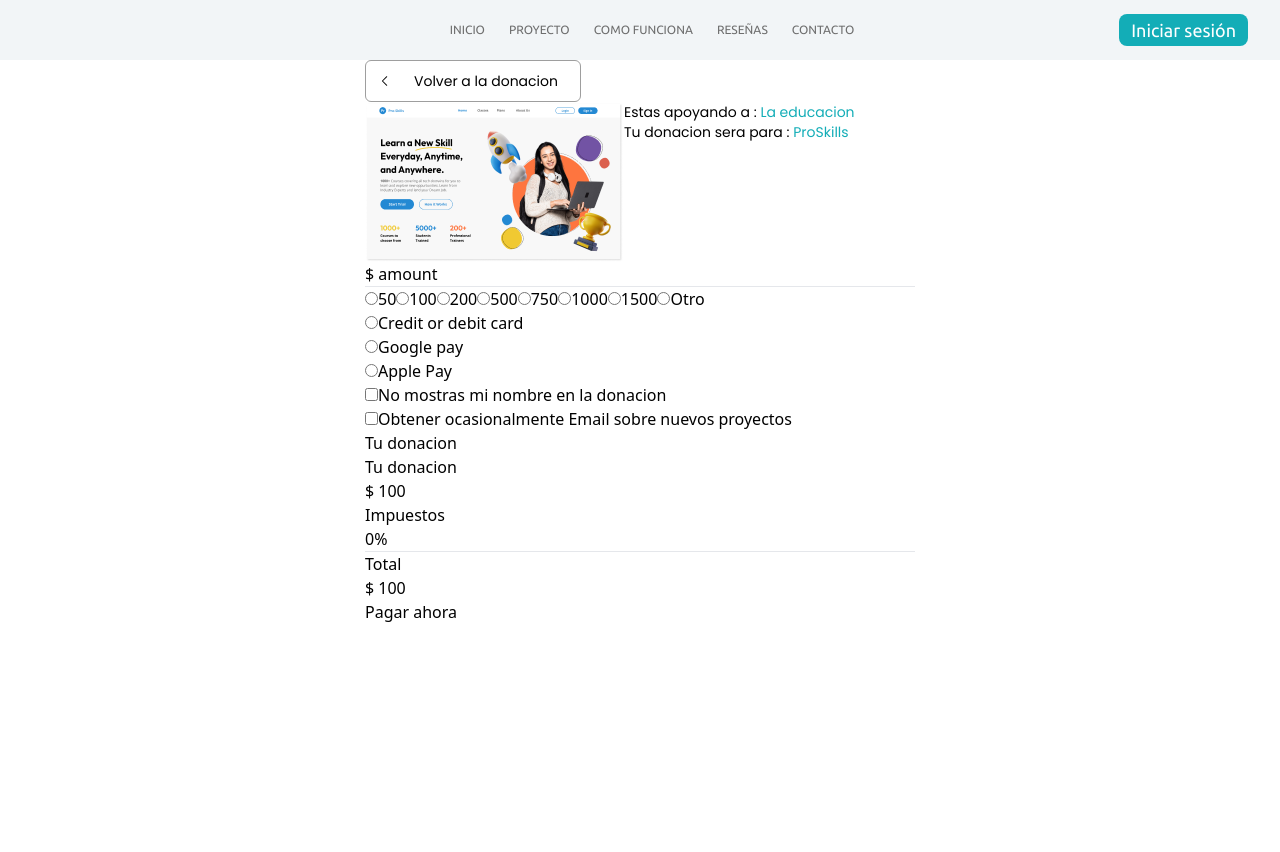
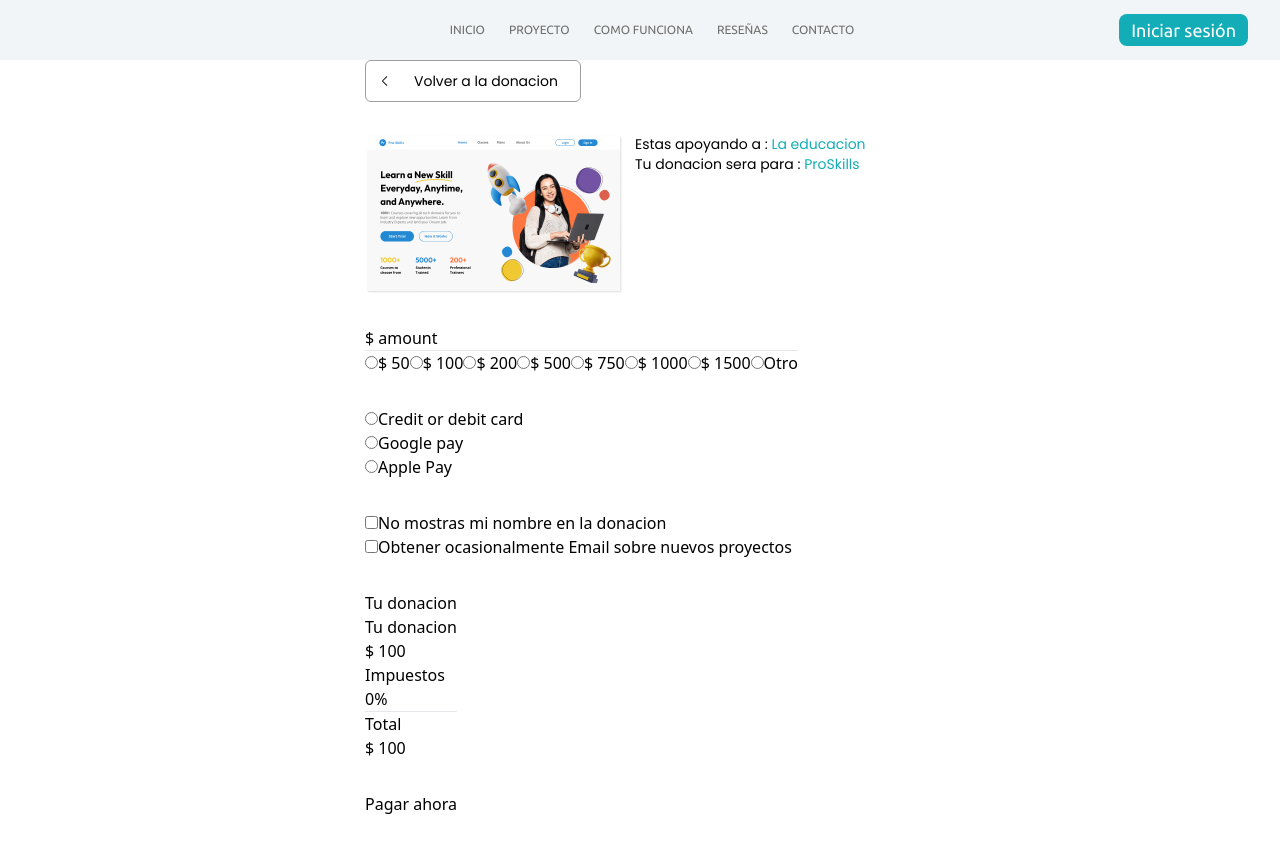
Before and after one commit to No-Country/s10-16-ft-node-react, a React (Vite) app in the folder frontend/: page /donation in a window 1280 px wide. Shown: the top 852 px of the page. Built offline with nearby package versions, Linux system fonts and the light colour scheme.

Commit message:
add: class to inputs

```diff
--- a/frontend/src/components/layout/PopUpDonation.tsx
+++ b/frontend/src/components/layout/PopUpDonation.tsx
@@ -4,49 +4,51 @@ export const PopUpDonation = () => {
 
   return (
     <section className="w-[550px] h-[843px] m-auto">
-      <div>
+      <div className='flex flex-col items-start gap-8'>
         <button className='flex items-center px-3 font-Poppins text-sm gap-3 border-solid border-disabled border-[1px] rounded-md'><CaretLeft /><p className='p-2.5'>Volver a la donacion </p></button>
-        <div className='flex'>
+        <div className='flex gap-[11px]'>
           <img src={imgExample} alt="" />
           <div>
             <p className='font-Poppins text-sm'> Estas apoyando a : <span className=' text-primary'>La educacion</span></p>
             <p className='font-Poppins text-sm'>Tu donacion sera para : <span className='text-primary'>ProSkills</span></p>
           </div>
         </div>
+        <div>
           <div>$ amount</div>
           <hr />
           <div className='flex'>
             <div>
-            <input type="radio" name='amount' id="50"/>
-            <label htmlFor="50">50</label>
+              <input className='text-primary' type="radio" name='amount' id="50"/>
+              <label htmlFor="50">$ 50</label>
             </div>
             <div>
-            <input type="radio" name='amount' id="100" />
-            <label htmlFor="100">100</label>
+              <input className='text-primary' type="radio" name='amount' id="100" />
+              <label htmlFor="100">$ 100</label>
             </div>
             <div>
-            <input type="radio" name='amount' id="200" />
-            <label htmlFor="200">200</label>
+              <input className='text-primary' type="radio" name='amount' id="200" />
+              <label htmlFor="200">$ 200</label>
             </div>
             <div>
-            <input type="radio" name='amount' id="500" />
-            <label htmlFor="500">500</label>
+              <input className='text-primary' type="radio" name='amount' id="500" />
+              <label htmlFor="500">$ 500</label>
             </div>
             <div>
-            <input type="radio" name='amount' id="750" />
-            <label htmlFor="750">750</label>
+              <input className='text-primary' type="radio" name='amount' id="750" />
+              <label htmlFor="750">$ 750</label>
             </div>
             <div>
-            <input type="radio" name='amount' id="1000" />
-            <label htmlFor="1000">1000</label>
+              <input className='text-primary' type="radio" name='amount' id="1000" />
+              <label htmlFor="1000">$ 1000</label>
             </div>
             <div>
-            <input type="radio" name='amount' id="1500" />
-            <label htmlFor="1500">1500</label>
+              <input className='text-primary' type="radio" name='amount' id="1500" />
+              <label htmlFor="1500">$ 1500</label>
             </div>
             <div>
-            <input type="radio" name='amount' id="otro" />
+              <input className='text-primary' type="radio" name='amount' id="otro" />
               <label htmlFor="otro">Otro</label>
+            </div>
           </div>
         </div>
         <div>
```
Lines whose indentation alone changed are shown as unchanged.
